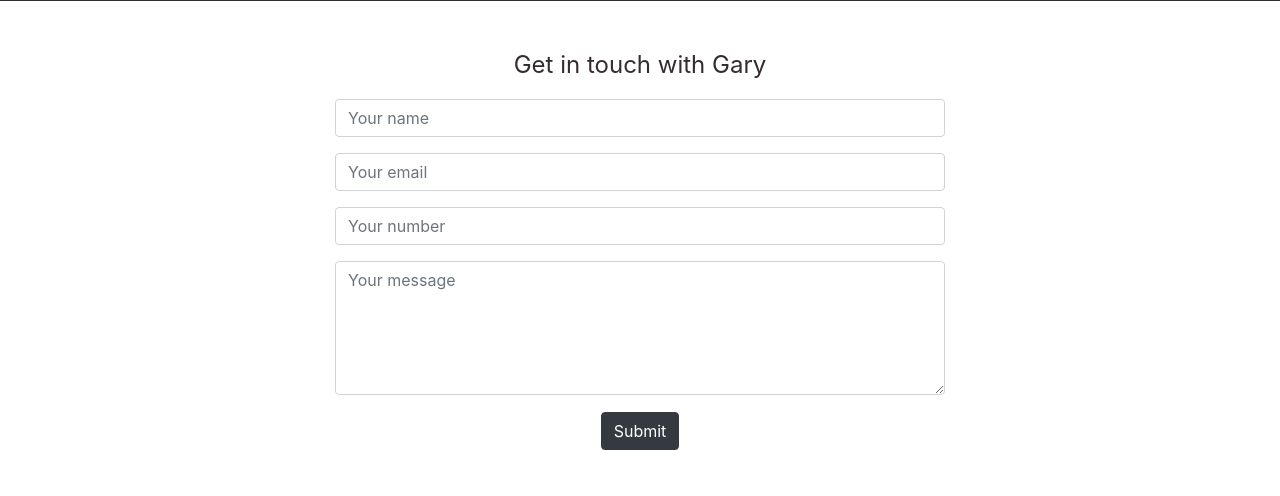
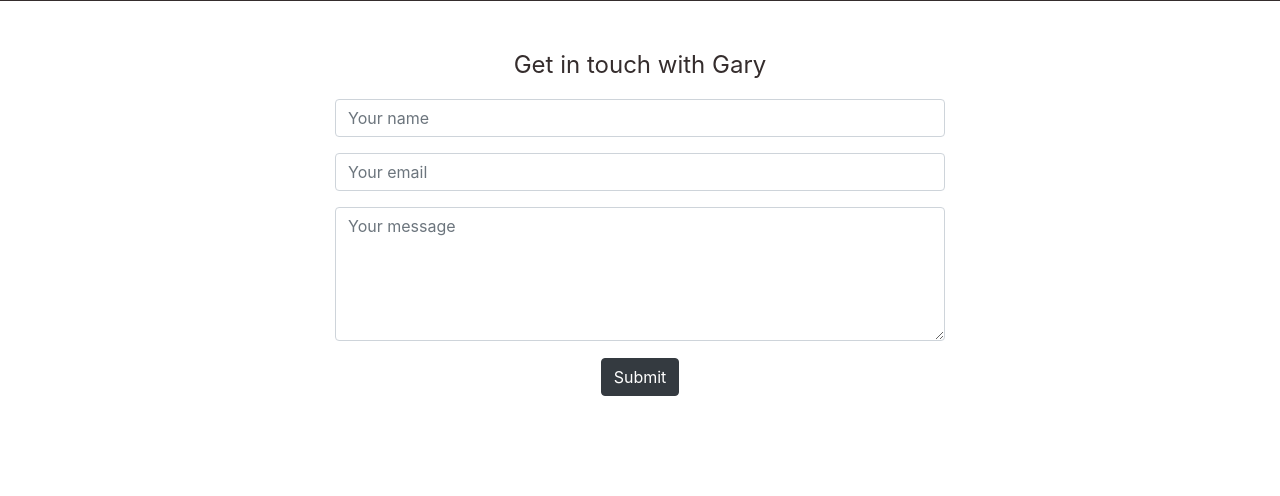
Before and after one commit to garyburgmann/garyburgmann.me, a Django app: page / in a window 1280 px wide. Shown: the part 1058-1554 px from the top of the page. After the commit the page ends 1454 px from the top, so only its background shows below. Run offline with Django 3.2, Linux system fonts and the light colour scheme; some libraries are stand-ins or nearby versions.

Commit message:
removed number field on form

```diff
--- a/webapp/forms.py
+++ b/webapp/forms.py
@@ -4,5 +4,5 @@ from django import forms
 class ContactForm(forms.Form):
     your_name = forms.CharField(max_length=100, widget=forms.TextInput(attrs={'placeholder': 'Your name'}))
     your_email = forms.EmailField(max_length=100, widget=forms.EmailInput(attrs={'placeholder': 'Your email'}))
-    your_number = forms.CharField(max_length=12, widget=forms.TextInput(attrs={'placeholder': 'Your number'}))
+    # your_number = forms.CharField(max_length=12, widget=forms.TextInput(attrs={'placeholder': 'Your number'}))
     your_message = forms.CharField(widget=forms.Textarea(attrs={'placeholder': 'Your message'}))
--- a/webapp/templates/webapp/index.html
+++ b/webapp/templates/webapp/index.html
@@ -63,9 +63,9 @@
           <input name="your_email" type="email" class="form-control" id="id_your_email" placeholder="Your email" required>
           <!-- <small id="emailHelp" class="form-text text-muted">We'll never share your email with anyone else.</small> -->
         </div>
-        <div class="form-group">
-          <input name="your_number" type="text" class="form-control" id="id_your_number" placeholder="Your number" required>
-        </div>
+        <!-- <div class="form-group">
+          <input name="your_number" type="text" class="form-control" id="id_your_number" placeholder="Your number">
+        </div> -->
         <div class="form-group">
           <textarea name="your_message" rows="5" class="form-control" placeholder="Your message" id="id_your_message" required></textarea>
         </div>
```
